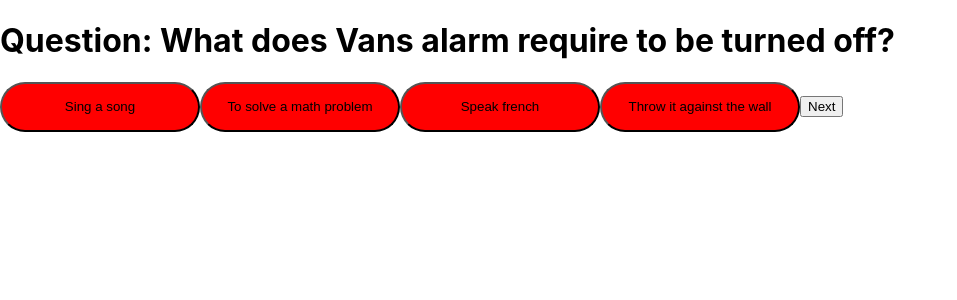
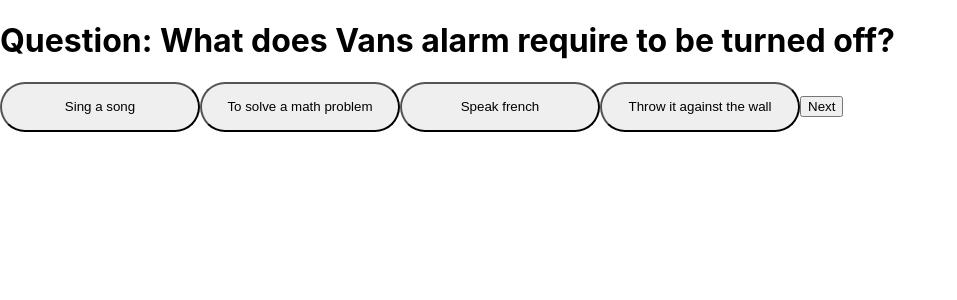
Before and after one commit to Technigo/project-redux-quiz-old, a React (Create React App) app: page / in a window 1280 px wide. Shown: the top 300 px of the page, without its empty margins (0-957 px from the left). Built offline with nearby package versions, Linux system fonts and the light colour scheme.

Commit message:
Questions and red buttons

```diff
--- a/src/components/CurrentQuestion.js
+++ b/src/components/CurrentQuestion.js
@@ -24,7 +24,8 @@ export const CurrentQuestion = () => {
             className={
               answer && index === question.correctAnswerIndex
                 ? "correct-answer option-button"
-                : "option-button incorrect-answer"
+                : answer ? "option-button incorrect-answer"
+                : "option-button"
             }
             key={option}
             onClick={() =>
@@ -46,8 +47,3 @@ export const CurrentQuestion = () => {
     </div>
   );
 };
-
-// (className =
-//   question.correctAnswerIndex === index
-//     ? "correct-answer option-button"
-//     : "option-button")
--- a/src/reducers/quiz.js
+++ b/src/reducers/quiz.js
@@ -17,7 +17,7 @@ const questions = [
   {
     id: 2,
     questionText: "What is one of Matildas superpowers ?",
-    options: ["", "", "she can do a handstand for 10 min", "she can rap"],
+    options: ["she can juggle with 6 balls", "she can yodel", "she can do a handstand for 10 min", "she can rap"],
     correctAnswerIndex: 3,
   },
 
```
